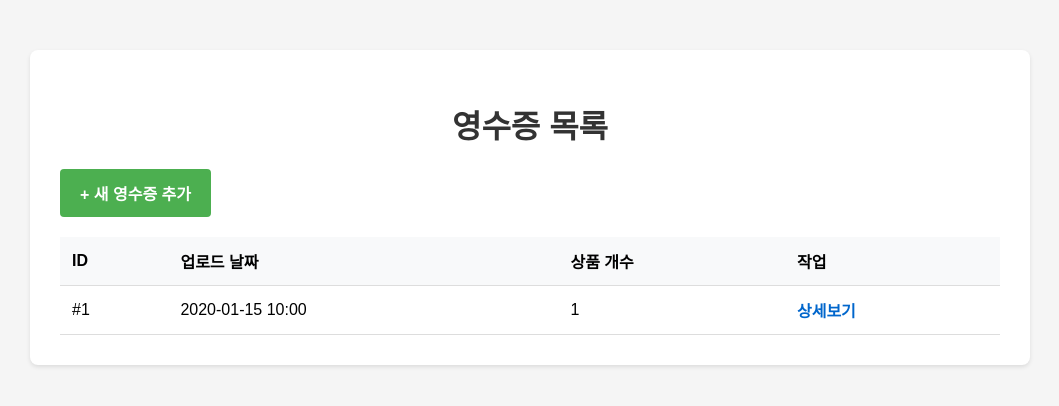
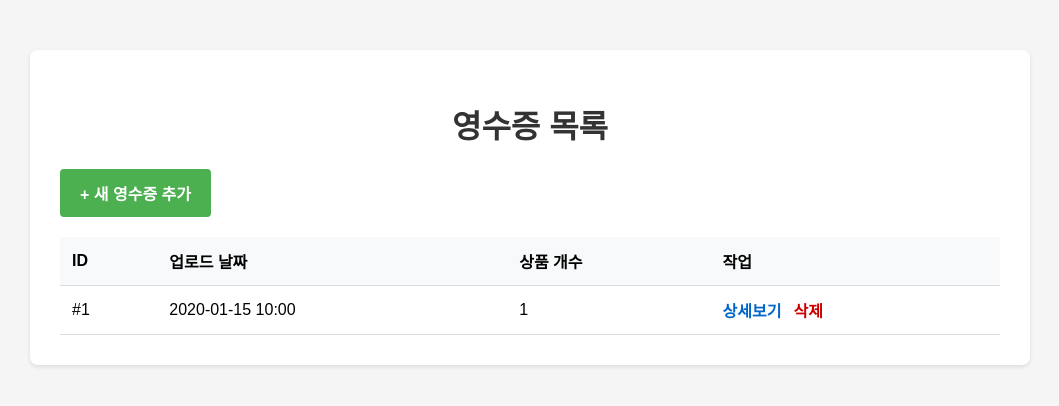
Before and after one commit to Kang9805/RECAP, a Django app: page / in a window 1280 px wide. Shown: the top 406 px of the page, without its empty margins (110-1169 px from the left). Run offline with Django 5.2, Linux system fonts and the light colour scheme; tables that the repository leaves empty hold one stand-in row (values such as "Sample post").

Commit message:
feat: 영수증 목록 삭제 기능 추가

```diff
--- a/config/urls.py
+++ b/config/urls.py
@@ -18,13 +18,14 @@ from django.contrib import admin
 from django.urls import path
 from django.conf import settings
 from django.conf.urls.static import static
-from scanner.views import ReceiptUploadView, ReceiptListView, ReceiptDetailView
+from scanner.views import ReceiptUploadView, ReceiptListView, ReceiptDetailView, receipt_delete_view
 
 urlpatterns = [
     path('admin/', admin.site.urls),
     path('', ReceiptListView.as_view(), name='receipt-list'),
     path('receipts/upload/', ReceiptUploadView.as_view(), name='receipt-upload'),
     path('receipts/<int:pk>/', ReceiptDetailView.as_view(), name='receipt-detail'),
+    path('receipts/<int:pk>/delete/', receipt_delete_view, name='receipt-delete'),
 ]
 
 if settings.DEBUG:
--- a/scanner/templates/scanner/receipt_list.html
+++ b/scanner/templates/scanner/receipt_list.html
@@ -56,6 +56,26 @@
             padding: 40px;
             color: #666;
         }
+        .actions {
+            display: flex;
+            gap: 12px;
+            align-items: center;
+        }
+        .delete-form {
+            margin: 0;
+        }
+        .btn-delete {
+            border: none;
+            background: none;
+            color: #cc0000;
+            font-weight: bold;
+            cursor: pointer;
+            padding: 0;
+            font-size: inherit;
+        }
+        .btn-delete:hover {
+            text-decoration: underline;
+        }
         a {
             color: #0066cc;
             text-decoration: none;
@@ -89,7 +109,13 @@
                     <td>{{ receipt.uploaded_at|date:"Y-m-d H:i" }}</td>
                     <td>{{ receipt.items.count }}</td>
                     <td>
-                        <a href="{% url 'receipt-detail' receipt.id %}">상세보기</a>
+                        <div class="actions">
+                            <a href="{% url 'receipt-detail' receipt.id %}">상세보기</a>
+                            <form method="post" action="{% url 'receipt-delete' receipt.id %}" class="delete-form" onsubmit="return confirm('이 영수증을 삭제할까요?');">
+                                {% csrf_token %}
+                                <button type="submit" class="btn-delete">삭제</button>
+                            </form>
+                        </div>
                     </td>
                 </tr>
                 {% endfor %}
```
